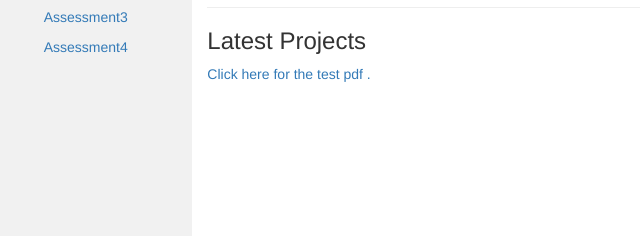
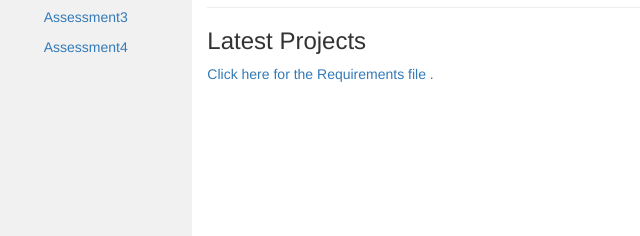
Before and after one commit to thanhnguyenhu66/Project-Septagon, a plain HTML site: page Assessment1.html in a window 1280 px wide. Shown: the part 155-391 px from the top of the page, 21-661 px from the left. Drawn offline with nearby package versions, Linux system fonts and the light colour scheme.

Commit message:
Update Assessment1.html

```diff
--- a/Assessment1.html
+++ b/Assessment1.html
@@ -80,7 +80,7 @@
       <p>This website created for SEPR module in University of York by Septagon team .</p>
       <hr>
       <h3>Latest Projects </h3>
-      <a href ="test.pdf">Click here for the test pdf .</a>
+      <a href ="Requirements.pdf">Click here for the Requirements file .</a>
     </div>
     <div class="col-sm-2 sidenav">
       </div>
```
